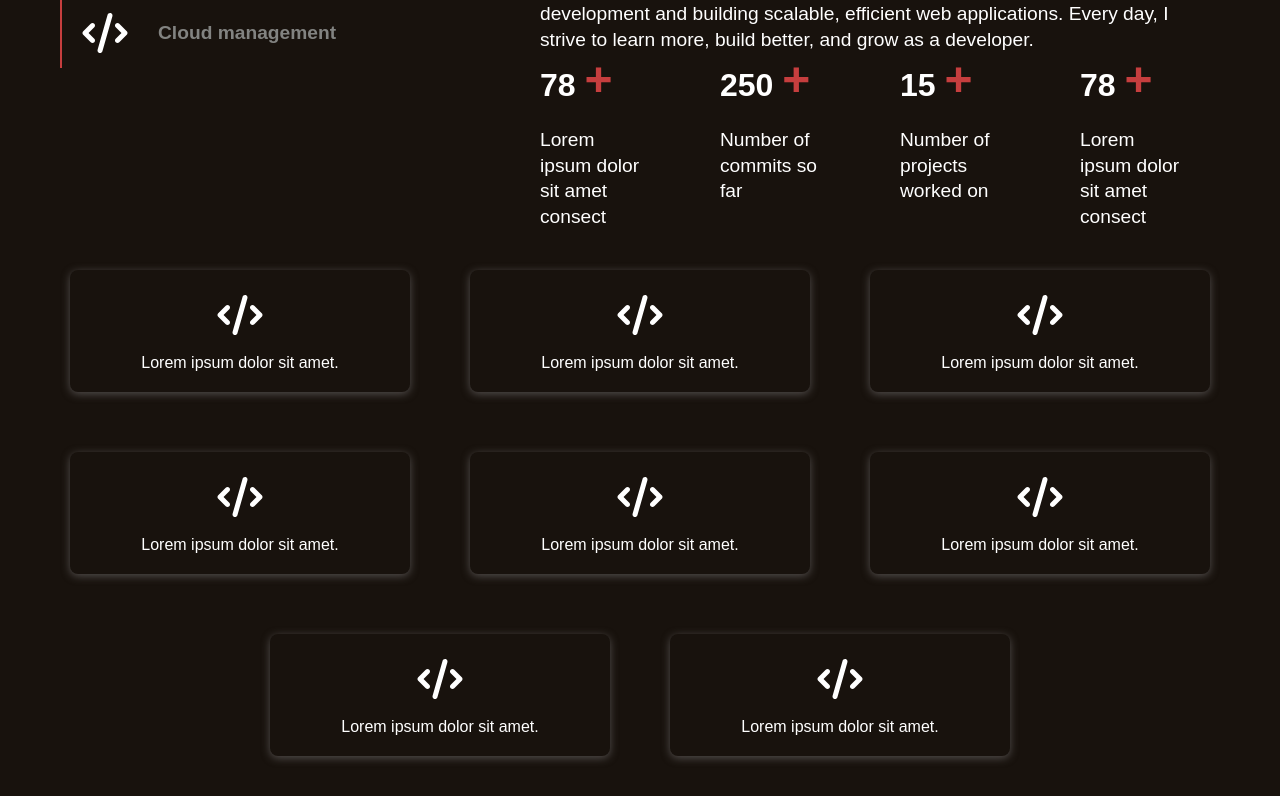
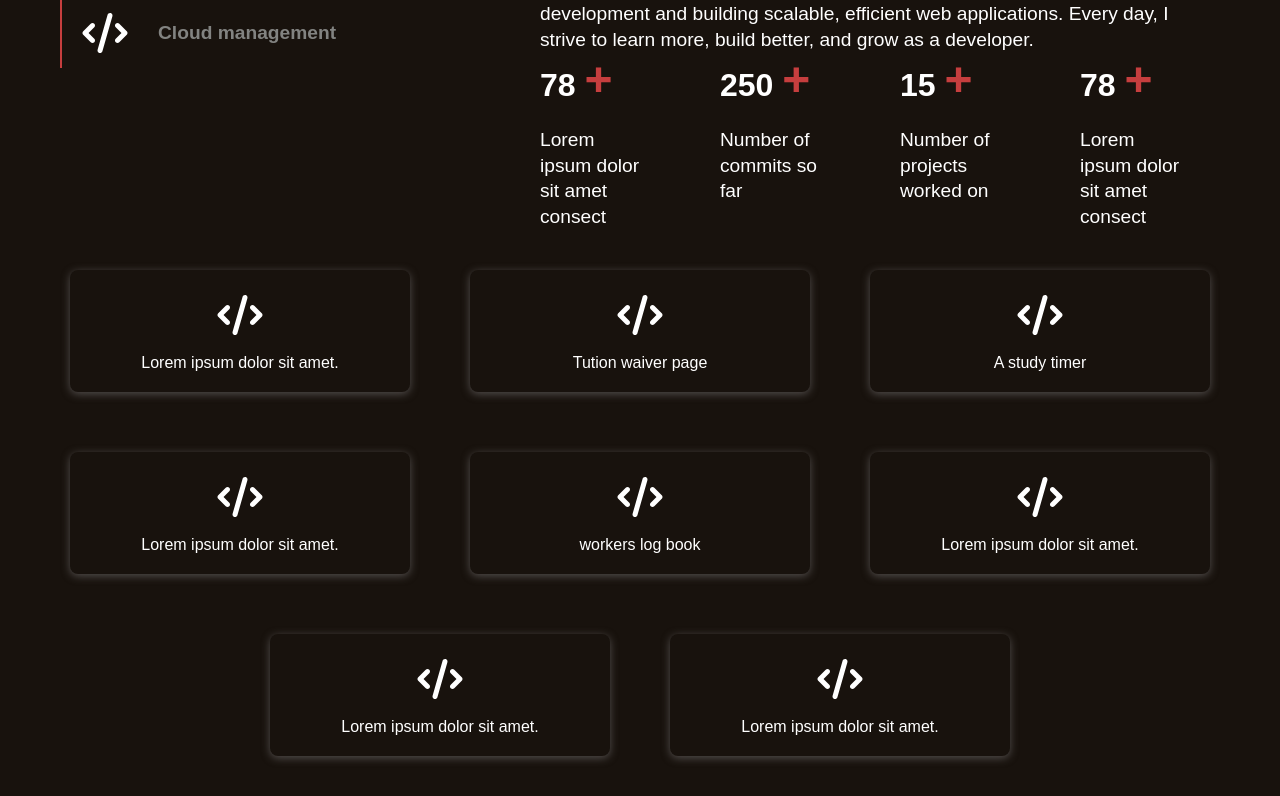
Before and after one commit to Godwill993/My-portfolio, a React (Vite) app: page / in a window 1280 px wide. Shown: the part 1374-2170 px from the top of the page. Built offline with nearby package versions, Linux system fonts and the light colour scheme; a small style sheet from the web is missing.

Commit message:
links added

```diff
--- a/src/projects.jsx
+++ b/src/projects.jsx
@@ -37,23 +37,23 @@ const CardGrid = () => {
 
 
         <div style={all} className="ALL">
-          <a href="">
+          <a href="https://tic-info-web.vercel.app/">
               <div style={cardStyle}>
          <img style={ok} src="/src/assets/ICONS/code-solid-full (9).svg" alt="" />
           <div>{loremText}</div>
         </div>
           </a>
-          <a href="">
+          <a href="https://godwill993.github.io/">
              <div className="cardStyle" style={cardStyle}>
          <img style={ok} src="/src/assets/ICONS/code-solid-full (9).svg" alt="" />
-          <div>{loremText}</div>
+          <div>Tution waiver page</div>
         </div>
           </a>
 
-         <a href="">
+         <a href="https://pomodoro-zeta-opal.vercel.app/">
           <div className="cardStyle"  style={cardStyle}>
          <img style={ok} src="/src/assets/ICONS/code-solid-full (9).svg" alt="" />
-          <div>{loremText}</div>
+          <div>A study timer</div>
         </div>
          </a>
           <a href="">
@@ -62,10 +62,10 @@ const CardGrid = () => {
           <div>{loremText}</div>
         </div>
           </a>
-          <a href="">
+          <a href="https://co-working-space-six.vercel.app/">
             <div  className="cardStyle" style={cardStyle}>
          <img style={ok} src="/src/assets/ICONS/code-solid-full (9).svg" alt="" />
-          <div>{loremText}</div>
+          <div>workers log book</div>
         </div>
           </a>
           <a href="">
@@ -94,9 +94,9 @@ const CardGrid = () => {
             text-decoration: none;
             color: white;
           }
-          .ALL a:hover{
+           a:hover{
             transform: scale(1.05);
-            transition: all 0.3s ease-in-out;
+            transition:  0.3s ease-in-out;
           }
           @media (max-width: 768px) {
             .ALL {
```
